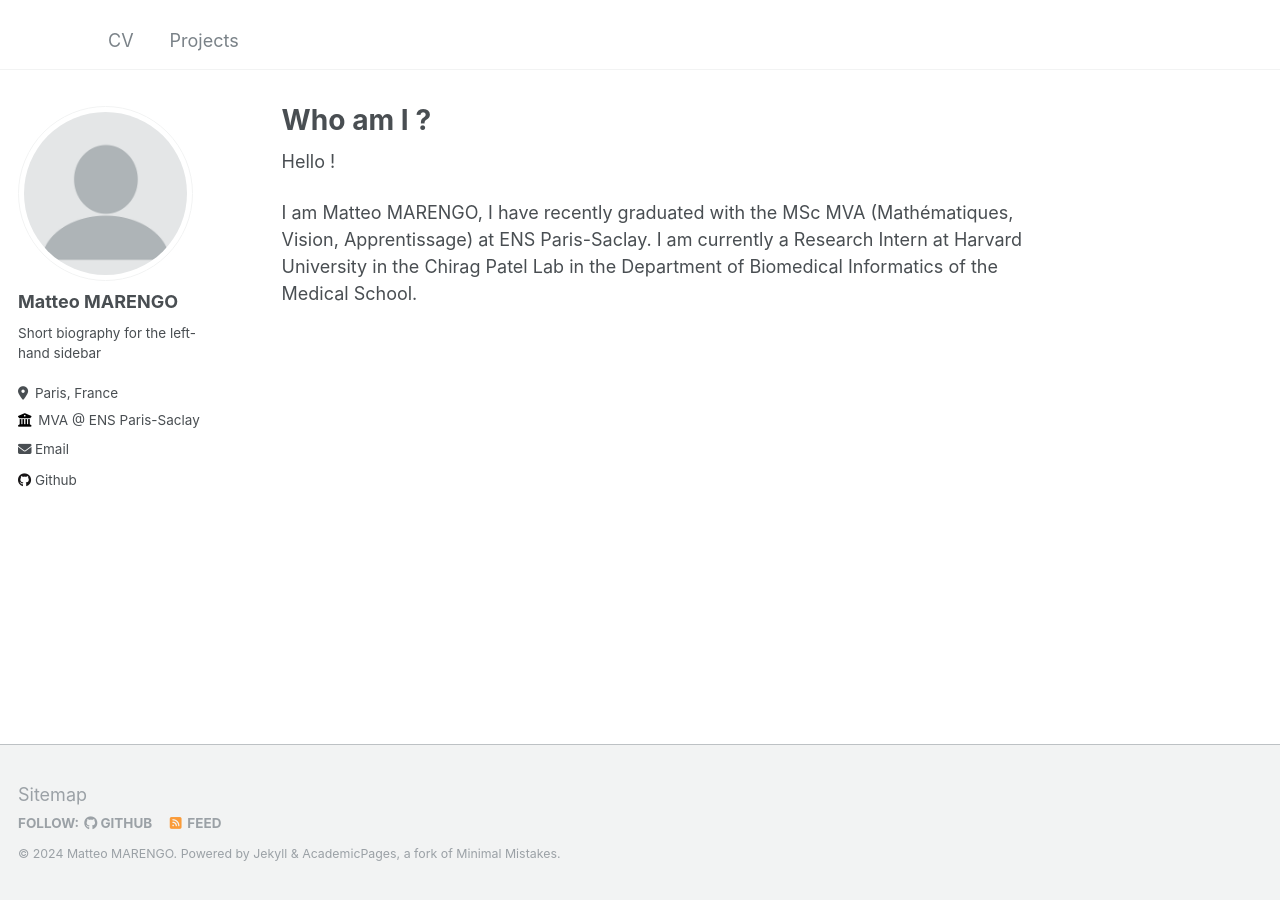
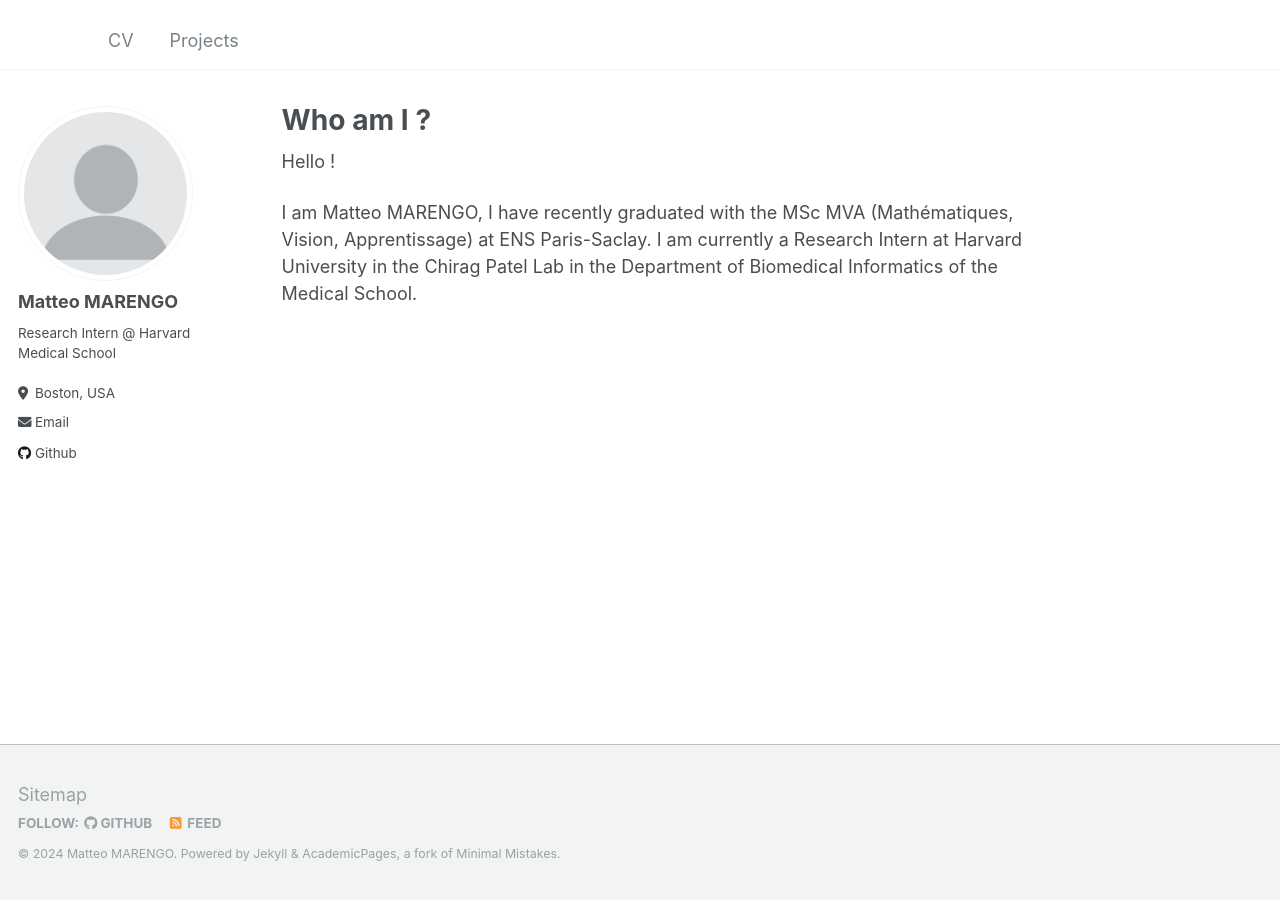
Before and after one commit to MatteoMarengo/MatteoMarengo.github.io, a Jekyll site: the page built from _pages/about.md, in a window 1280 px wide. Built offline with Jekyll 4.4.1, drawn with Linux system fonts in a browser that asks for light colours.

Commit message:
Update _config.yml

```diff
--- a/_config.yml
+++ b/_config.yml
@@ -24,11 +24,11 @@ author:
   avatar           : "profile.png"
   name             : "Matteo MARENGO"
   pronouns         : # example: "she/her"
-  bio              : "Short biography for the left-hand sidebar"
-  location         : "Paris, France"
-  employer         : "MVA @ ENS Paris-Saclay"
+  bio              : "Research Intern @ Harvard Medical School"
+  location         : "Boston, USA"
+  employer         : # "MVA @ ENS Paris-Saclay"
   uri              : # URL
-  email            : "matteo.marengo[at]ens-paris-saclay.fr"
+  email            : "matteomarengo.fr[at]gmail.com"
 
   # Academic websites
   arxiv            : # URL - Update with the correct link to your profile
```
